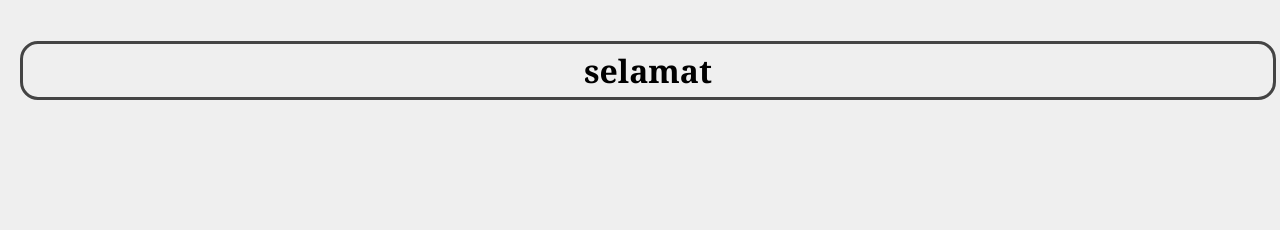
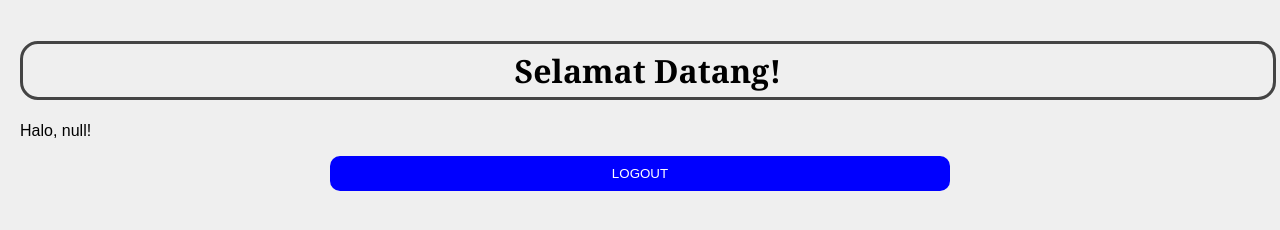
Before and after one commit to zr4-star/form, a plain HTML site: page beranda.html in a window 1280 px wide. Drawn offline with Linux system fonts and the light colour scheme.

Commit message:
Update beranda.html

```diff
--- a/beranda.html
+++ b/beranda.html
@@ -3,11 +3,27 @@
 <head>
   <meta charset="UTF-8">
   <meta name="viewport" content="width=device-width, initial-scale=1.0">
-  <meta http-equiv="X-UA-Compatible" content="ie=edge">
-  <title>beranda</title>
-  <link rel="stylesheet" href="style.css" title="" type="" />
+  <title>Beranda</title>
+  <link rel="stylesheet" href="style.css" />
 </head>
 <body>
-  <h1><b>selamat</b></h1>
+  <header>
+    <div>
+      <h1>Selamat Datang!</h1>
+      <p id="namauser"></p>
+      <button type="button" onclick="logout()">LOGOUT</button>
+    </div>
+  </header>
+  <script>
+    // Tampilkan username yang login
+    const user = localStorage.getItem('username');
+    document.getElementById('namauser').innerText = 'Halo, ' + user + '!';
+
+    // Fungsi logout
+    function logout() {
+      localStorage.clear();
+      window.location.href = 'index.html';
+    }
+  </script>
 </body>
 </html>
```
